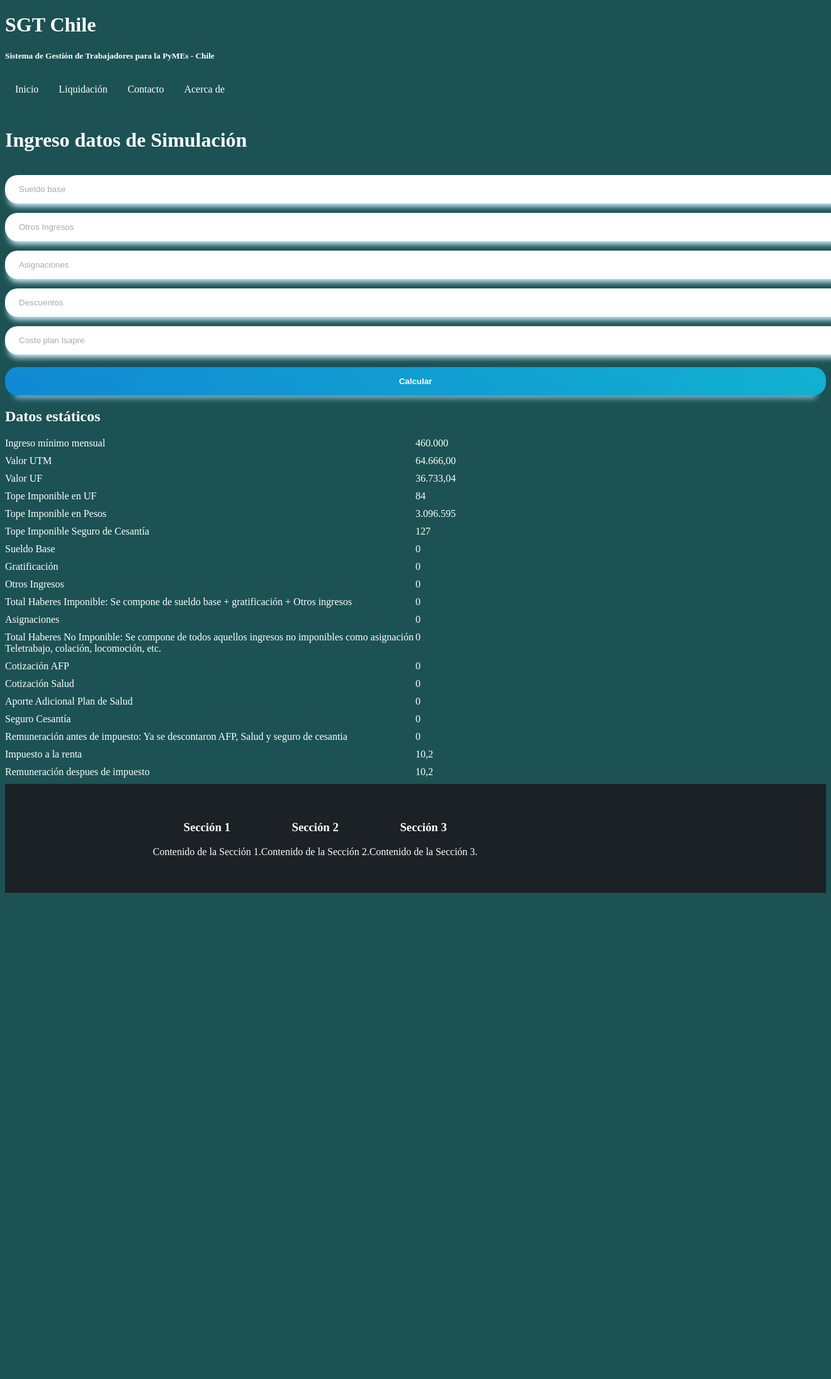
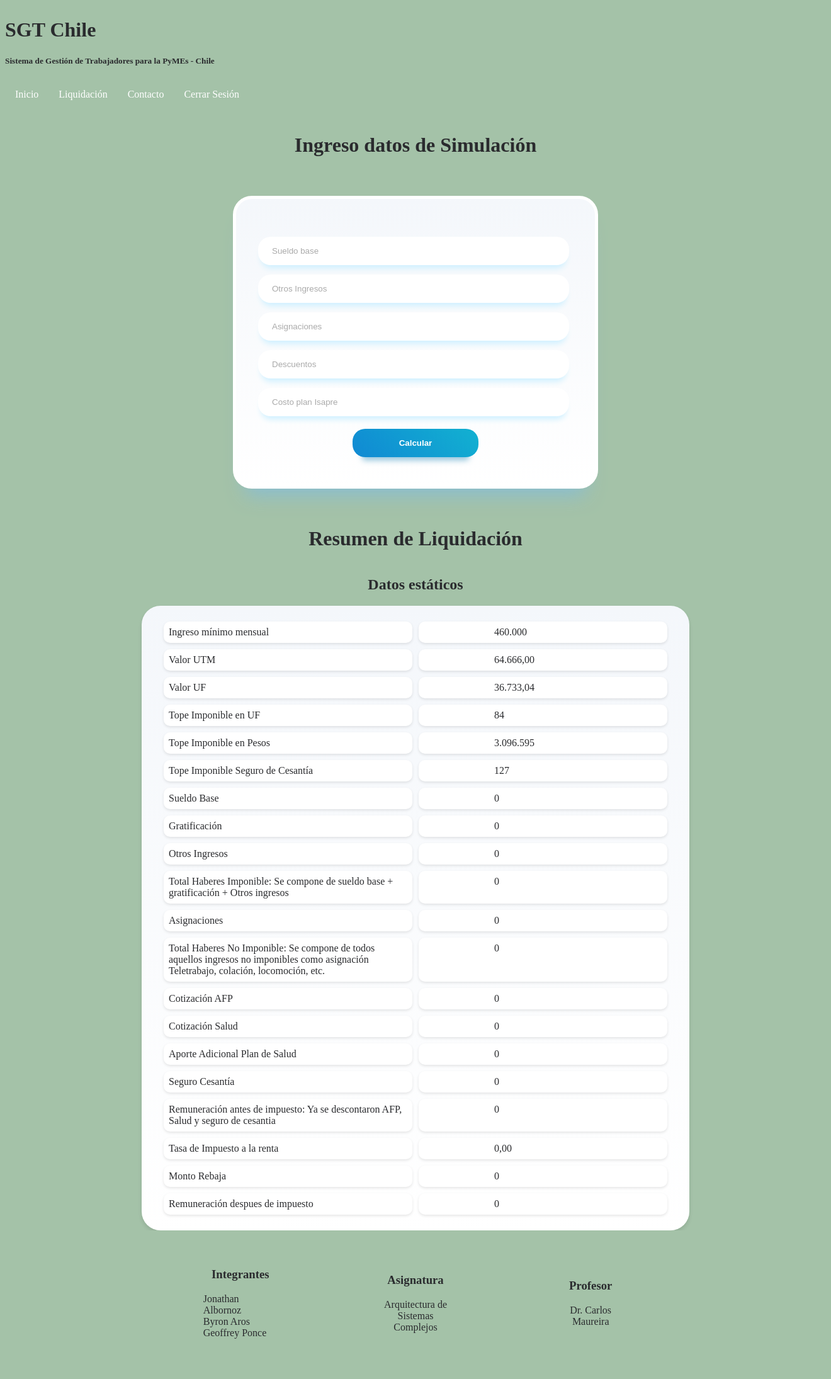
Before and after one commit to BetoFlint/liquiApp, a Django app: page /liquidacion in a window 1320 px wide; the page is wider, and only the part inside the window is pictured. Shown: that part at 63% size. Before the commit the page ends 1418 px from the top of that part, so only its background shows below. Run offline with Django 5.2, Linux system fonts and the light colour scheme.

Commit message:
Cambios y versión final para demo

```diff
--- a/liquiApp/main/static/estilos.css
+++ b/liquiApp/main/static/estilos.css
@@ -1,7 +1,11 @@
 body {
-  background-color: #1c5253;
-  color: rgb(255, 255, 255);
+  background-color: #a4c2a8;
+  color: #2a2b2e;
+  display: flex;
+  flex-direction: column; /* Alinea los elementos hijos verticalmente */
+  justify-content: center; /* Centra los elementos hijos verticalmente */
 }
+
 .menu {
   list-style-type: none;
   margin: 0;
@@ -28,43 +32,92 @@ body {
   height: 40px; /* Alto de 100 píxeles */
 }
 footer {
-  background-color: rgb(28, 33, 37); /* Color de fondo */
-  color: rgb(255, 255, 255); /* Color del texto */
+  background-color: #a4c2a8; /* Color de fondo */
+  color: #2a2b2e; /* Color del texto */
   padding: 20px 10%; /* Padding alrededor del contenido */
   display: flex; /* Activa Flexbox */
   justify-content: space-between; /* Distribuye el espacio entre las secciones */
   align-items: center; /* Alinea los elementos verticalmente */
+  display: flex;
+  flex-direction: row; /* Alinea los elementos hijos verticalmente */
+  justify-content: center; /* Centra los elementos hijos verticalmente */
 }
 footer .footer-section {
   flex: 1; /* Hace que cada sección ocupe un espacio igual */
   text-align: center; /* Centra el texto de cada sección */
+  margin-left: 80px;
+  margin-right: 80px;
+  display: block;
 }
 header {
-  color: rgb(255, 255, 255); /* Color del texto */
+  color: #2a2b2e; /* Color del texto */
+}
+
+.entradaDatos {
+  max-width: 500px; /*ancho del login*/
+  background: linear-gradient(
+    0deg,
+    rgb(255, 255, 255) 0%,
+    rgb(244, 247, 251) 100%
+  );
+  border-radius: 30px;
+  padding: 25px 35px;
+  border: 5px solid rgb(255, 255, 255);
+  box-shadow: rgba(133, 189, 215, 0.8784313725) 0px 30px 30px -20px;
+  margin: 40px;
+  /* Añadir para centrar */
+  margin-left: auto;
+  margin-right: auto;
+  display: block;
 }
 
 .container {
-  max-width: 350px;
+  /*En general todo es de la caja*/
+  max-width: 500px; /*ancho del login*/
   background: #f8f9fd;
   background: linear-gradient(
     0deg,
     rgb(255, 255, 255) 0%,
     rgb(244, 247, 251) 100%
   );
-  border-radius: 40px;
+  border-radius: 30px;
   padding: 25px 35px;
   border: 5px solid rgb(255, 255, 255);
   box-shadow: rgba(133, 189, 215, 0.8784313725) 0px 30px 30px -20px;
-  margin: 20px;
+  margin: 40px;
+  /* Añadir para centrar */
+  margin-left: auto;
+  margin-right: auto;
+  display: block;
 }
 
 .grid-container {
+  background: linear-gradient(
+    0deg,
+    rgb(255, 255, 255) 0%,
+    rgb(244, 247, 251) 100%
+  );
+  border-radius: 30px;
+  padding: 25px 35px;
+  max-width: 800px;
+  margin-left: auto;
+  margin-right: auto;
+  display: block;
   display: grid;
   grid-template-columns: 1fr 1fr; /* Crea dos columnas */
-  grid-template-rows: auto auto; /* Crea dos filas, ajustando el alto automáticamente */
+  /*grid-template-rows: auto auto; /* Crea dos filas, ajustando el alto automáticamente */
+  gap: 10px;
+  box-shadow: 0 4px 6px rgba(0, 0, 0, 0.1); /* Sombra suave */
 }
 .grid-item {
-  margin-bottom: 10px; /* Ajusta el valor según necesites */
+  background: #ffffff; /* Fondo blanco o cualquier color de fondo suave */
+  border-radius: 10px; /* Esquinas ligeramente redondeadas */
+  padding: 8px; /* Espacio interior para el contenido */
+  box-shadow: 0 2px 4px rgba(0, 0, 0, 0.1); /* Sombra suave para profundidad */
+}
+.grid-item:nth-child(2n) {
+  /* Selecciona cada segundo elemento, es decir, los de la segunda columna */
+  padding-left: 120px; /* Añade padding a la izquierda de los elementos de la segunda columna */
 }
 
 .heading {
@@ -79,7 +132,7 @@ header {
 }
 
 .form .input {
-  width: 100%;
+  width: 90%;
   background: white;
   border: none;
   padding: 15px 20px;
@@ -116,7 +169,7 @@ header {
 
 .form .login-button {
   display: block;
-  width: 100%;
+  width: 40%;
   font-weight: bold;
   background: linear-gradient(
     45deg,
@@ -201,20 +254,39 @@ header {
 
 /* Cambia el color de los enlaces no visitados a azul */
 a:link {
-  color: white;
+  color: #5a5a66;
 }
 
 /* Cambia el color de los enlaces visitados a púrpura */
 a:visited {
-  color: white;
+  color: #5a5a66;
 }
 
 /* Cambia el color de los enlaces al pasar el ratón por encima a rojo */
 a:hover {
-  color: #b6174b;
+  color: #5a5a66;
 }
 
 /* Cambia el color de los enlaces en el momento de hacer clic en ellos a verde */
 a:active {
-  color: #c3eb78;
+  color: #5a5a66;
 }
+
+.h1center {
+  align-items: center;
+  text-align: center;
+}
+
+.layout {
+  width: 1920px;
+  height: 1080px;
+
+  display: grid;
+  grid-template-rows: repeat(19, 1fr);
+  grid-template-columns: repeat(2, 1fr);
+  gap: 8px;
+}
+
+.sin-subrayado {
+  text-decoration: none;
+}
--- a/liquiApp/main/templates/generic/base.html
+++ b/liquiApp/main/templates/generic/base.html
@@ -13,11 +13,9 @@
   </head>
   <header>{% include './header.html' %} <br /></header>
   <body>
-    <main>
-      {% block content %}
-      <!-- El contenido específico de cada página reemplazará este bloque -->
-      {% endblock content %}
-    </main>
+    {% block content %}
+    <!-- El contenido específico de cada página reemplazará este bloque -->
+    {% endblock content %}
 
     <!-- Scripts al final para una carga de página más rápida -->
     <!--<script src="{% static 'js/script.js' %}"></script>-->
--- a/liquiApp/main/templates/generic/footer.html
+++ b/liquiApp/main/templates/generic/footer.html
@@ -7,16 +7,20 @@
   <!-- Otros elementos del head -->
   <footer>
     <div class="footer-section">
-      <h3>Sección 1</h3>
-      <p>Contenido de la Sección 1.</p>
+      <h3>Integrantes</h3>
+      <p style="text-align: left">
+        Jonathan Albornoz<br />
+        Byron Aros<br />
+        Geoffrey Ponce
+      </p>
     </div>
     <div class="footer-section">
-      <h3>Sección 2</h3>
-      <p>Contenido de la Sección 2.</p>
+      <h3>Asignatura</h3>
+      <p>Arquitectura de Sistemas Complejos</p>
     </div>
     <div class="footer-section">
-      <h3>Sección 3</h3>
-      <p>Contenido de la Sección 3.</p>
+      <h3>Profesor</h3>
+      <p>Dr. Carlos Maureira</p>
     </div>
   </footer>
 </html>
--- a/liquiApp/main/templates/generic/header.html
+++ b/liquiApp/main/templates/generic/header.html
@@ -11,7 +11,7 @@
       <li><a href="inicio">Inicio</a></li>
       <li><a href="liquidacion">Liquidación</a></li>
       <li><a href="">Contacto</a></li>
-      <li><a href="">Acerca de</a></li>
+      <li><a href="levanta">Cerrar Sesión</a></li>
     </ul>
   </header>
 </html>
--- a/liquiApp/main/templates/liquidacion.html
+++ b/liquiApp/main/templates/liquidacion.html
@@ -1,6 +1,7 @@
 {% extends './generic/base.html' %} {% block content %}{% load number_filters %}
 <body>
-  <h1>Ingreso datos de Simulación</h1>
+  <h1 class="h1center">Ingreso datos de Simulación</h1>
+  <div class="entradaDatos">
     <form action="{% url 'liquidacion' %}" class="form" method="post">
       {% csrf_token %}
       <input
@@ -43,8 +44,10 @@
 
       <input class="login-button" type="submit" value="Calcular" />
     </form>
+  </div>
+  <h1 class="h1center">Resumen de Liquidación</h2>
 
-  <h2>Datos estáticos</h2>
+  <h2 class="h1center">Datos estáticos</h2>
   <div class="grid-container">
     <!-- Generar 10 filas de 2 columnas -->
     <div class="grid-item">Ingreso mínimo mensual</div>
@@ -105,11 +108,14 @@
     </div>
     <div class="grid-item">{{ sueldo_antes_impuesto|format_number }}</div>
 
-    <div class="grid-item">Impuesto a la renta</div>
-    <div class="grid-item">10,2</div>
+    <div class="grid-item">Tasa de Impuesto a la renta</div>
+    <div class="grid-item">{{ tasa|float_number }}</div>
+
+    <div class="grid-item">Monto Rebaja</div>
+    <div class="grid-item">{{ rebaja|format_number }}</div>
 
     <div class="grid-item">Remuneración despues de impuesto</div>
-    <div class="grid-item">10,2</div>
+    <div class="grid-item">{{ sueldo_despues_impuesto|format_number }}</div>
   </div>
 </body>
 
--- a/liquiApp/main/views/liquidacionViews.py
+++ b/liquiApp/main/views/liquidacionViews.py
@@ -5,7 +5,7 @@ from main.forms.userforms import LoginForm
 from main.forms.liquidacionForms import liquidacionForm
 
 def simularLiquidacion_view(request):
-    print("entra0")
+
     datos_liquidacion = {
             'ingreso_minimo_men': '460000', #dejar fijo, deseable base de datos.
             'valor_utm': '64666',    #obtener desde api
@@ -20,7 +20,9 @@ def simularLiquidacion_view(request):
             'otros_ingresos': '0' , #Corresponde a bonos, aguinaldos, seguro vida colectivo
             'asignaciones': '0', #corresponde asignacion teletrabajo, transporte y colacion
             'descuentos': '0', #corresponde asignacion teletrabajo, transporte y colacion
-            'costo_plan_isapre' : 0
+            'costo_plan_isapre' : 0,
+            'tasa' : 0,
+            'rebaja' : 0
 
         }
     #Este primer if es para cuando el usuario envia datos
@@ -85,6 +87,36 @@ def simularLiquidacion_view(request):
     datos_liquidacion['tasa_imp_unico_cat'] = tasa_imp_unico_cat
     datos_liquidacion['adicional_salud'] = adicional_salud
 
+    tramos_impuesto = [
+    {"Periodo": "MENSUAL", "Desde": "0", "Hasta": "$ 879.957,00", "Factor": 0, "Cantidad a Rebajar": "0", "Tasa de Impuesto Efectiva": "Exento"},
+    {"Periodo": "MENSUAL", "Desde": "$ 879.957,01", "Hasta": "$ 1.955.460,00", "Factor": 0.04, "Cantidad a Rebajar": "$ 35.198,28", "Tasa de Impuesto Efectiva": "2,20%"},
+    {"Periodo": "MENSUAL", "Desde": "$ 1.955.460,01", "Hasta": "$ 3.259.100,00", "Factor": 0.08, "Cantidad a Rebajar": "$ 113.416,68", "Tasa de Impuesto Efectiva": "4,52%"},
+    {"Periodo": "MENSUAL", "Desde": "$ 3.259.100,01", "Hasta": "$ 4.562.740,00", "Factor": 0.135, "Cantidad a Rebajar": "$ 292.667,18", "Tasa de Impuesto Efectiva": "7,09%"},
+    {"Periodo": "MENSUAL", "Desde": "$ 4.562.740,01", "Hasta": "$ 5.866.380,00", "Factor": 0.23, "Cantidad a Rebajar": "$ 726.127,48", "Tasa de Impuesto Efectiva": "10,62%"},
+    {"Periodo": "MENSUAL", "Desde": "$ 5.866.380,01", "Hasta": "$ 7.821.840,00", "Factor": 0.304, "Cantidad a Rebajar": "$ 1.160.239,60", "Tasa de Impuesto Efectiva": "15,57%"},
+    {"Periodo": "MENSUAL", "Desde": "$ 7.821.840,01", "Hasta": "$ 20.206.420,00", "Factor": 0.35, "Cantidad a Rebajar": "$ 1.520.044,24", "Tasa de Impuesto Efectiva": "27,48%"},
+    {"Periodo": "MENSUAL", "Desde": "$ 20.206.420,01", "Hasta": "Y MÁS", "Factor": 0.4, "Cantidad a Rebajar": "$ 2.530.365,24", "Tasa de Impuesto Efectiva": "MÁS DE 27,48%"}
+    ]
+    tasa = 0
+    rebaja = 0
+    for tramo in tramos_impuesto:
+
+        # Ignoramos los tramos exentos para este ejemplo
+        if tramo["Desde"] != "-" and tramo["Hasta"] != "Y MÁS":
+            desde_numerico = float(tramo["Desde"].replace("$ ", "").replace(".", "").replace(",", "."))
+            hasta_numerico = float(tramo["Hasta"].replace("$ ", "").replace(".", "").replace(",", "."))
+            if desde_numerico < sueldo_antes_impuesto <= hasta_numerico:
+                print(f"Para un monto de {sueldo_antes_impuesto}, el tramo es: {tramo}")
+                tasa = float(tramo["Factor"])
+                rebaja = float(tramo["Cantidad a Rebajar"].replace("$ ", "").replace(".", "").replace(",", "."))
+
+                break
+    impuesto_seg_categoria = sueldo_antes_impuesto * tasa - rebaja
+    sueldo_despues_impuesto = sueldo_antes_impuesto - impuesto_seg_categoria
+
+    datos_liquidacion['tasa'] = tasa
+    datos_liquidacion['rebaja'] = rebaja
+    datos_liquidacion['sueldo_despues_impuesto'] = sueldo_despues_impuesto
 
     contexto = {'form': form, **datos_liquidacion}
     return render(request, 'liquidacion.html', contexto)
```
Also changed, not shown: liquiApp/main/templates/inicio.html (+4 -4 lines). Lines whose indentation alone changed are shown as unchanged.
